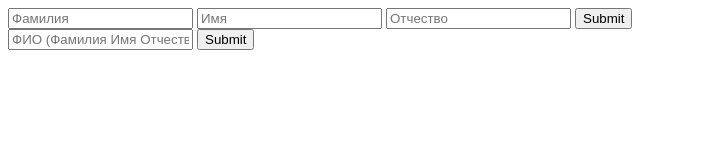
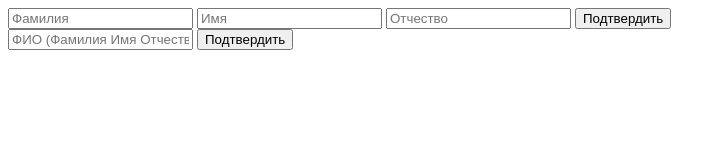
Before and after one commit to FrontendCourseMP/ts-pair-ilin-nekrasov, a website: page index.html in a window 1280 px wide. Shown: the whole page, without its empty margins (0-726 px from the left). Drawn offline with Linux system fonts and the light colour scheme.

Commit message:
Обновлён index.html

```diff
--- a/index.html
+++ b/index.html
@@ -1,22 +1,22 @@
 <!DOCTYPE html>
-<html lang="en">
+<html lang="ru">
 <head>
     <meta charset="UTF-8">
     <meta name="viewport" content="width=device-width, initial-scale=1.0">
-    <title>Name Formatter</title>
+    <title>ФИО Генератор</title>
 </head>
 <body>
     <form id="form1">
         <input type="text" placeholder="Фамилия" id="Surname" required>
         <input type="text" placeholder="Имя" id="Name" required>
         <input type="text" placeholder="Отчество" id="MidName">
-        <button type="submit">Submit</button>
+        <button type="submit">Подтвердить</button>
     </form>
     <output id="output1"></output>
 
     <form id="form2">
         <input type="text" placeholder="ФИО (Фамилия Имя Отчество)" id="FullName" required>
-        <button type="submit">Submit</button>
+        <button type="submit">Подтвердить</button>
     </form>
     <output id="output2"></output>
 
```
